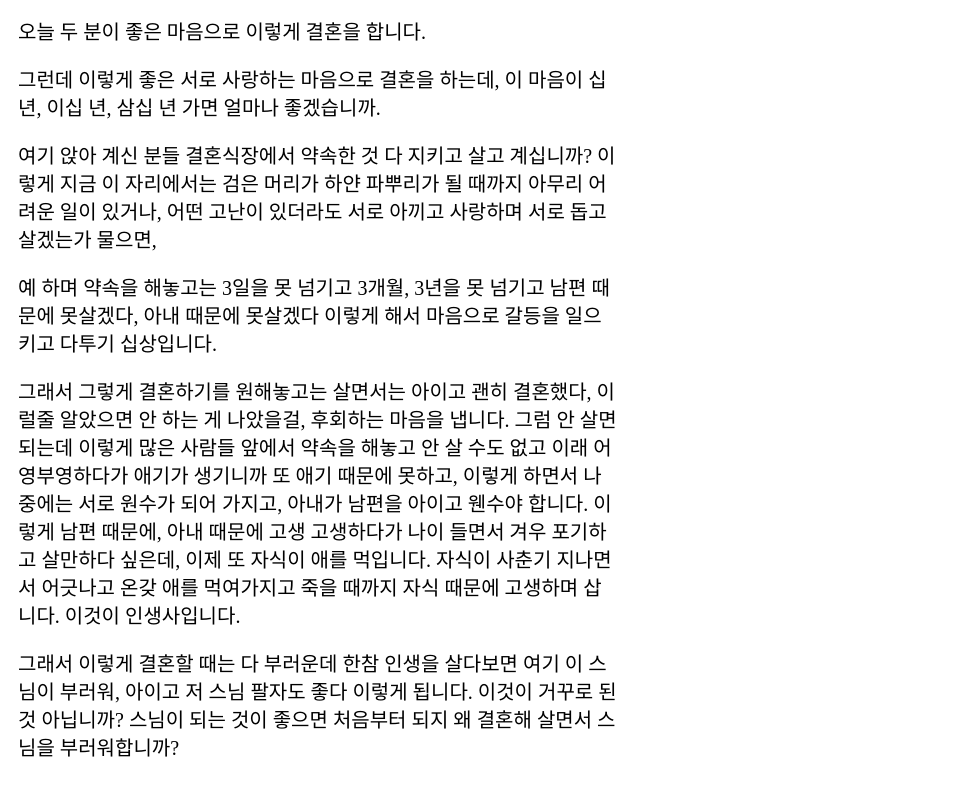
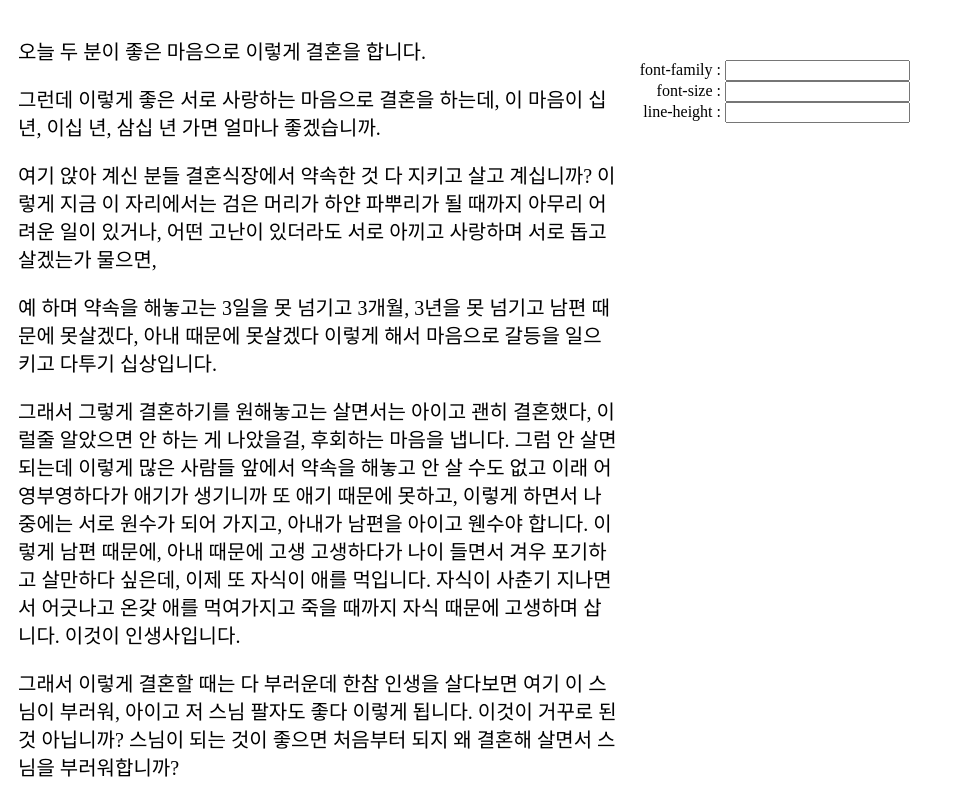
Before and after one commit to ohyecloudy/readable, a plain HTML site: page index.html in a window 1280 px wide. Shown: the top 785 px of the page, without its empty margins (0-954 px from the left). Drawn offline with Linux system fonts and the light colour scheme.

Commit message:
#3 CSS를 변경하는 form 추가 > content, option CSS class 분리, text object 추가. * font-family * font-size * line-height

```diff
--- a/index.html
+++ b/index.html
@@ -3,6 +3,7 @@
         <link rel="stylesheet" type="text/css" href="./style.css"/>
     </head>
     <body>
+        <div class="content">
             <p>오늘 두 분이 좋은 마음으로 이렇게 결혼을 합니다.</p>
             <p>그런데 이렇게 좋은 서로 사랑하는 마음으로 결혼을 하는데, 이 마음이 십년, 이십 년, 삼십 년 가면 얼마나 좋겠습니까.</p>
             <p>여기 앉아 계신 분들 결혼식장에서 약속한 것 다 지키고 살고 계십니까? 이렇게 지금 이 자리에서는 검은 머리가 하얀 파뿌리가 될 때까지 아무리 어려운 일이 있거나, 어떤 고난이 있더라도 서로 아끼고 사랑하며 서로 돕고 살겠는가 물으면,</p>
@@ -42,6 +43,12 @@
             <p>그러니 지금 좋은 이 마음이 죽을 때까지 내생에까지 가려면 반드시 이것을 지켜야 합니다. 이렇게 살면 따로 머리 깎고 스님이 되어 살지 않아도 해탈하고 열반할 수 있습니다.</p>
             <p>그것이 대승보살의 길입니다. 제가 부주 대신 이렇게 말로 부주를 하니까 두 분이 꼭 명심하시기 바랍니다.</p>
             <p>- <a href="http://www.jikji.org/%EB%B2%95%EB%A5%9C%EC%8A%A4%EB%8B%98%20%EC%A3%BC%EB%A1%80%EC%82%AC" target="blank">서울 서초동 정토 법당에서 있었던 법륜스님의 결혼 주례법문</a></p>
+        </div>
+        <div class="option">
+          font-family : <input type="text"/> <br />
+          font-size : <input type="text"/> <br />
+          line-height : <input type="text"/> <br />
+        </div>
         <script src="js/main.js"/>
         </body>
     </html>
--- a/style.css
+++ b/style.css
@@ -1,10 +1,19 @@
-body
+.content
 {
     width:600px;
     padding:10px;
 }
-p
+.content p
 {
     font-size:20px;
     line-height:140%;
 }
+.option
+{
+    width:300px;
+    padding:10px;
+    text-align:right;
+    position:fixed;
+    top:50px;
+    left:600px;
+}
```
Lines whose indentation alone changed are shown as unchanged.
